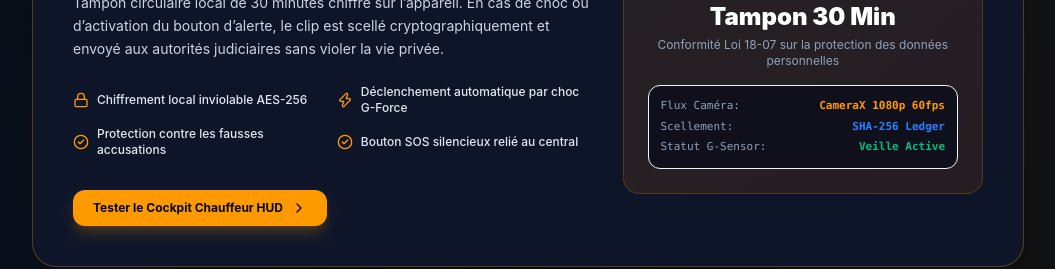
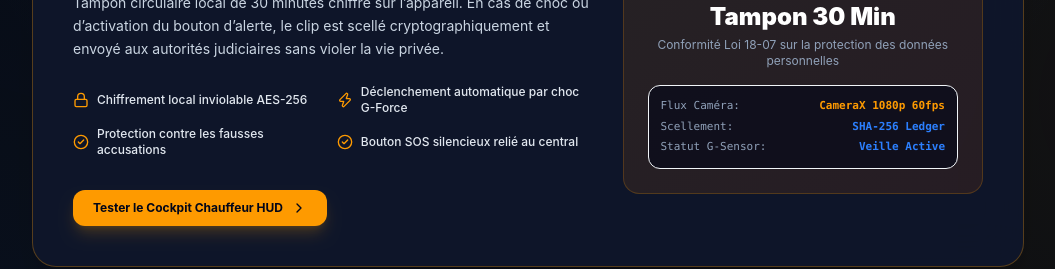
Before and after one commit to JARMID/wasalni-dz, a React (Vite) app in the folder demo/: page / in a window 1280 px wide. Shown: the part 3500-3769 px from the top of the page, without its empty margins (112-1167 px from the left). Built offline with nearby package versions, Linux system fonts and the light colour scheme; no server answers; the database is empty.

Commit message:
fix(demo): enforce zero-green invariant in StickyStack sensor status

```diff
--- a/demo/src/components/StickyStack.tsx
+++ b/demo/src/components/StickyStack.tsx
@@ -222,7 +222,7 @@ export const StickyStack: React.FC<StickyStackProps> = ({ lang, onNavigateTab })
               </div>
               <div className="flex justify-between">
                 <span className="text-slate-400">Statut G-Sensor:</span>
-                <span className="font-bold text-emerald-500">Veille Active</span>
+                <span className="font-bold text-blue-500">Veille Active</span>
               </div>
             </div>
           </div>
```
